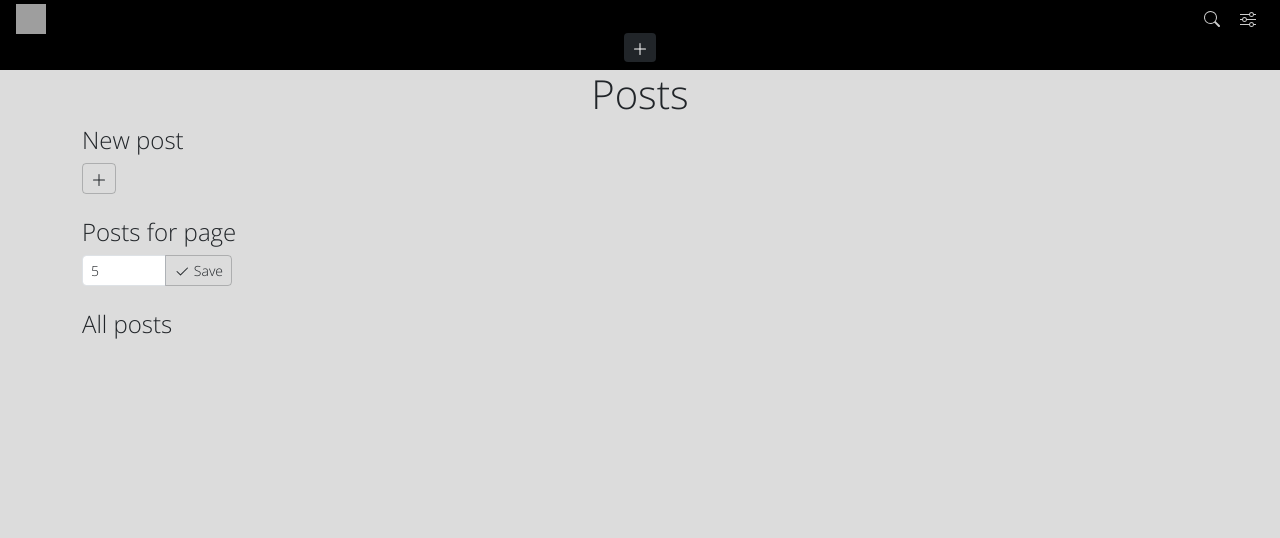
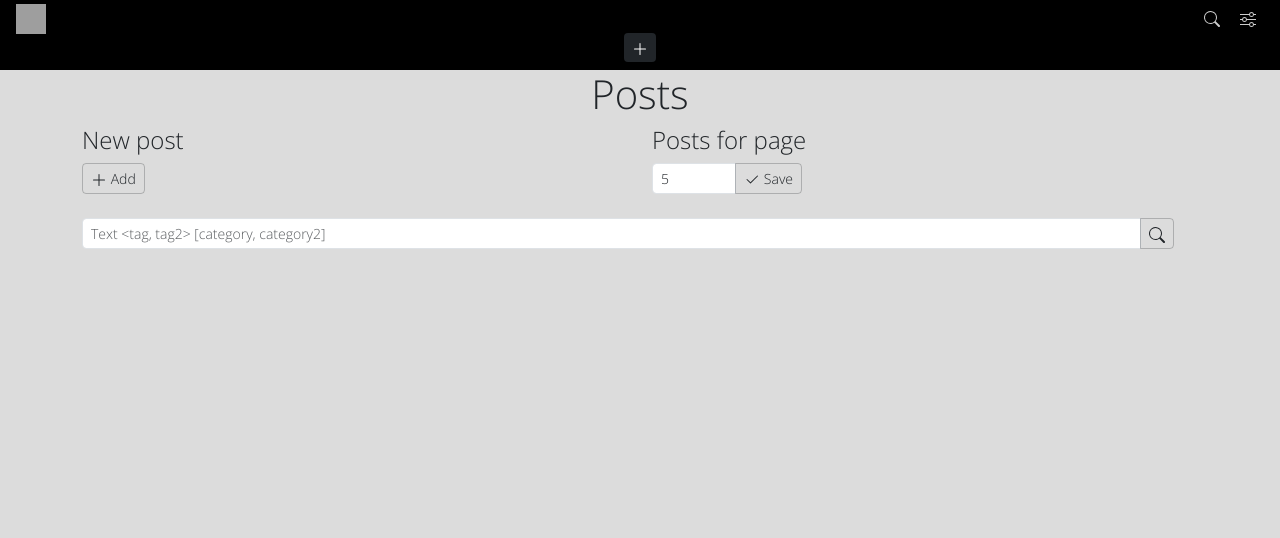
Before and after one commit to wbin01/nebula, a Django app: page /en/settings/posts/ in a window 1280 px wide. Shown: the top 538 px of the page. Run offline with Django 5.2, Linux system fonts and the light colour scheme; the visitor is signed in with stand-in values (Sample User, id 1); data comes from the database, SQL or seed files in the repository; data that the repository does not hold is empty; grey boxes are pictures that could not be loaded.

Commit message:
settings posts

```diff
--- a/src/webpage/templates/settings.html
+++ b/src/webpage/templates/settings.html
@@ -130,34 +130,48 @@
 <!-- Posts -->
 {% elif path == 'posts' %}
   <h1 class="text-center">Posts</h1>
+
+  <div class="row">
+    <div class="col">
       <h4>New post</h4>
       <a type="button" class="btn btn-sm btn-outline-dark border border-1 border-dark border-opacity-25" href="{% url 'post' cookie_language 'create-new-post' %}">
         <svg xmlns="http://www.w3.org/2000/svg" width="16" height="16" fill="currentColor" class="bi bi-plus-lg" viewBox="0 0 16 16">
           <path fill-rule="evenodd" d="M8 2a.5.5 0 0 1 .5.5v5h5a.5.5 0 0 1 0 1h-5v5a.5.5 0 0 1-1 0v-5h-5a.5.5 0 0 1 0-1h5v-5A.5.5 0 0 1 8 2"/>
-    </svg>
+        </svg> Add
       </a>
+    </div>
 
-  <h4 class="mt-4">Posts for page</h4>
+    <div class="col">
+      <h4>Posts for page</h4>
       <form action="{% url 'settings' cookie_language 'posts' %}"
         method="post" enctype="multipart/form-data">{% csrf_token %}
 
         <div class="input-group" style="width: 150px;">
-
           <input type="number" class="form-control form-control-sm" id="posts_for_page" name="posts_for_page" value="{{ settings.posts_for_page }}">
-
-
-
           <button type="submit" name="settings_posts" class="btn btn-sm btn-outline-dark border border-1 border-dark border-opacity-25">
             <svg xmlns="http://www.w3.org/2000/svg" width="16" height="16" fill="currentColor" class="bi bi-check2" viewBox="0 0 16 16">
               <path d="M13.854 3.646a.5.5 0 0 1 0 .708l-7 7a.5.5 0 0 1-.708 0l-3.5-3.5a.5.5 0 1 1 .708-.708L6.5 10.293l6.646-6.647a.5.5 0 0 1 .708 0"/>
             </svg> Save
           </button>
 
+        </div>
+      </form>
+    </div>
+  </div>
+
+  <form action="{% url 'settings' cookie_language 'posts' %}" class="mt-4"
+        method="post" enctype="multipart/form-data">{% csrf_token %}
+    <div class="input-group pe-4">
+      <input type="text" class="form-control form-control-sm" id="search_filter_posts" name="search_filter_posts" placeholder="Text &lt;tag, tag2&gt; [category, category2]">
+      <button type="submit" name="settings_posts" class="btn btn-sm btn-outline-dark border border-1 border-dark border-opacity-25">
+        <svg xmlns="http://www.w3.org/2000/svg" width="16" height="16" fill="currentColor" class="bi bi-search" viewBox="0 0 16 16">
+          <path d="M11.742 10.344a6.5 6.5 0 1 0-1.397 1.398h-.001q.044.06.098.115l3.85 3.85a1 1 0 0 0 1.415-1.414l-3.85-3.85a1 1 0 0 0-.115-.1zM12 6.5a5.5 5.5 0 1 1-11 0 5.5 5.5 0 0 1 11 0"/>
+        </svg>
+      </button>
 
     </div>
   </form>
 
-  <h4 class="mt-4">All posts</h4>
   {% for post_group in posts %}
   <div class="row p-0 m-0 my-2">
     {% for post in post_group %}
--- a/src/webpage/views.py
+++ b/src/webpage/views.py
@@ -635,22 +635,7 @@ def settings(request, lang, text='resume'):
             return redirect('index', context['cookie_language'])
 
         if text == 'posts':
-            context['posts'] = []
-
-            post_codes = []
-            for post_ in Post.objects.all().order_by('-publication_date'):
-                if post_.code not in post_codes:
-                    post_codes.append(post_.code)
-
-            for code in post_codes:
-                post_list = []
-                for lang in Language.objects.all():
-                    post_found = Post.objects.filter(lang=lang, code=code)
-                    if post_found:
-                        post_list.append(post_found[0])
-                    else:
-                        post_list.append({'lang': lang, 'title': 'x'})
-                context['posts'].append(post_list)
+            context['posts'] = settings_posts()
 
     elif request.method == 'POST':
         if text == 'cookie_language':
@@ -754,6 +739,24 @@ def settings(request, lang, text='resume'):
                     'settings'].posts_for_page = request.POST['posts_for_page']
                 context['settings'].save()
 
+            if 'search_filter_posts' in request.POST:
+                txt = request.POST['search_filter_posts']
+                tags = re.findall(r'<[^>]+>', txt)
+                categs = re.findall(r'\[[^\]]+\]', txt)
+
+                if tags:
+                    txt = txt.replace(tags[0], '')
+                    tags = tags[0].replace('<', '').replace('>', '').split(',')
+
+                if categs:
+                    txt = txt.replace(categs[0], '')
+                    categs = categs[0].replace(
+                        '[', '').replace(']', '').split(',')
+
+                context['posts'] = settings_posts(txt, tags, categs)
+                return render(request, 'settings.html', context)
+
+
             return redirect('settings', context['cookie_language'], 'posts')
 
         elif 'settings_style' in request.POST:
@@ -784,5 +787,61 @@ def settings(request, lang, text='resume'):
     return render(request, 'settings.html', context)
 
 
+def settings_posts(
+        text: str = '', tags: list = [], categories: list = []) -> list:
+    post_codes = []
+    for post_ in Post.objects.all().order_by('-publication_date'):
+        if post_.code not in post_codes:
+            post_codes.append(post_.code)
+
+    context_posts = []
+    all_posts_as_an_alternative = []
+    for code in post_codes:
+
+        post_list_by_lang = []
+        alt_post_list_by_lang = []
+        valid = False
+        for lang in Language.objects.all():
+            post_found = Post.objects.filter(lang=lang, code=code)
+
+            has_tag = False
+            has_categ = False
+            has_text = False
+
+            if post_found:
+                for tag in tags:
+                    if tag in post_found[0].tags.split(','):
+                        has_tag = True
+                        break
+
+                for category in categories:
+                    if category in post_found[0].categories.split(','):
+                        has_categ = True
+                        break
+
+                if text.strip():
+                    if text.lower() in post_found[0].title.lower():
+                        has_text = True
+
+                if has_tag or has_categ or has_text:
+                    post_list_by_lang.append(post_found[0])
+                    valid = True
+                else:
+                    alt_post_list_by_lang.append(post_found[0])
+
+            else:
+                if valid:
+                    post_list_by_lang.append({'lang': lang, 'title': 'x'})
+                else:
+                    alt_post_list_by_lang.append({'lang': lang, 'title': 'x'})
+
+        if post_list_by_lang:
+            context_posts.append(post_list_by_lang)
+
+        all_posts_as_an_alternative.append(alt_post_list_by_lang)
+
+    return context_posts if context_posts else all_posts_as_an_alternative
+
+
 def admin():
     pass
```
Lines whose indentation alone changed are shown as unchanged.
